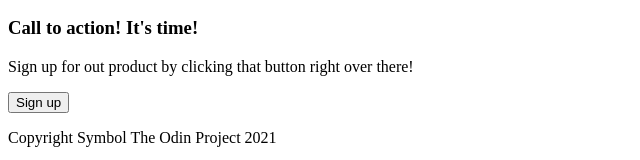
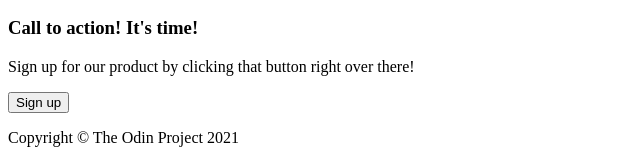
Before and after one commit to TheQueCode/Project-LandingPage, a plain HTML site: page index.html in a window 1280 px wide. Shown: the part 713-873 px from the top of the page, 0-640 px from the left. Drawn offline with Linux system fonts and the light colour scheme.

Commit message:
typos fixed

```diff
--- a/index.html
+++ b/index.html
@@ -50,11 +50,11 @@
         <div class="call-to-action-container">
             <div class="cta">
                 <h3>Call to action! It's time!</h3>
-                <p>Sign up for out product by clicking that button right over there!</p>
+                <p>Sign up for our product by clicking that button right over there!</p>
             </div>
             <button type="button" class="cta-button">Sign up</button>
         </div>
-        <footer><p>Copyright Symbol The Odin Project 2021   </p></footer>
+        <footer><p>Copyright &copy; The Odin Project 2021   </p></footer>
     </div>
     <script src="js/script.js"></script>
 </body>
```
